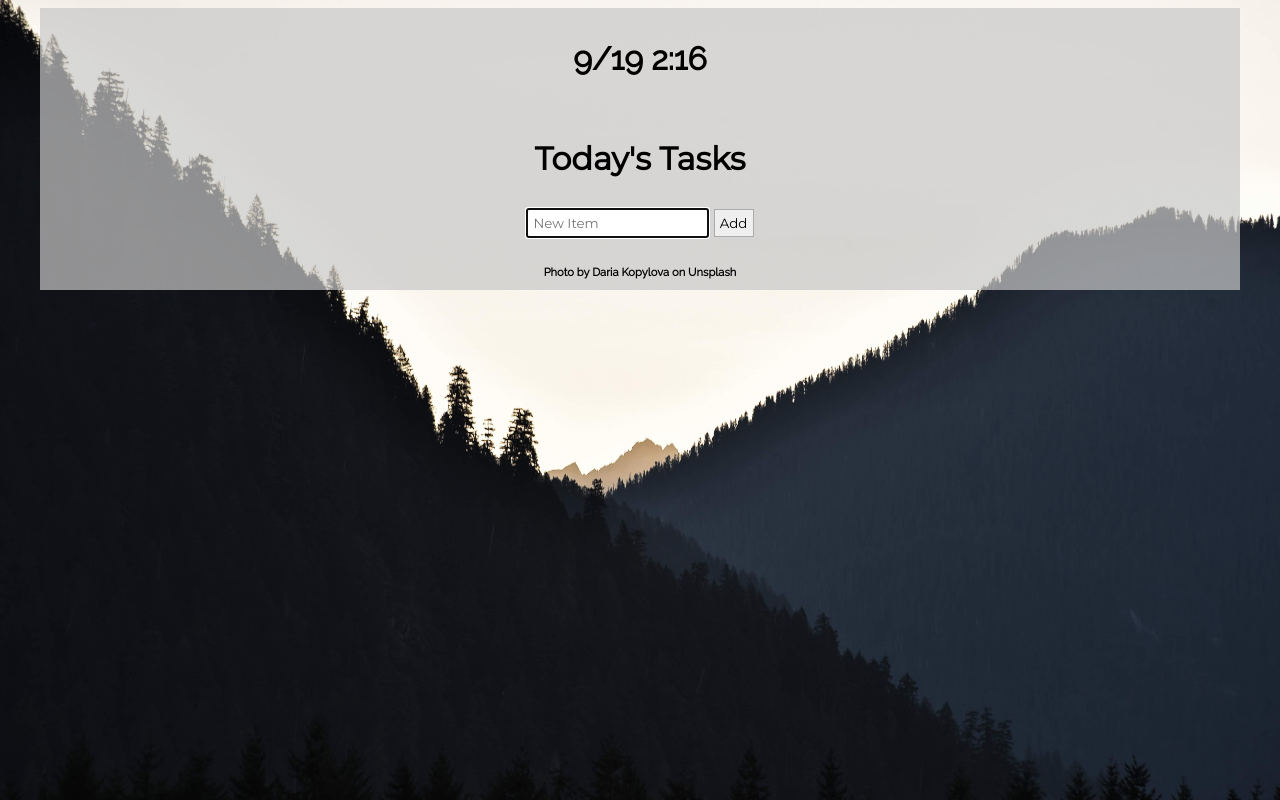
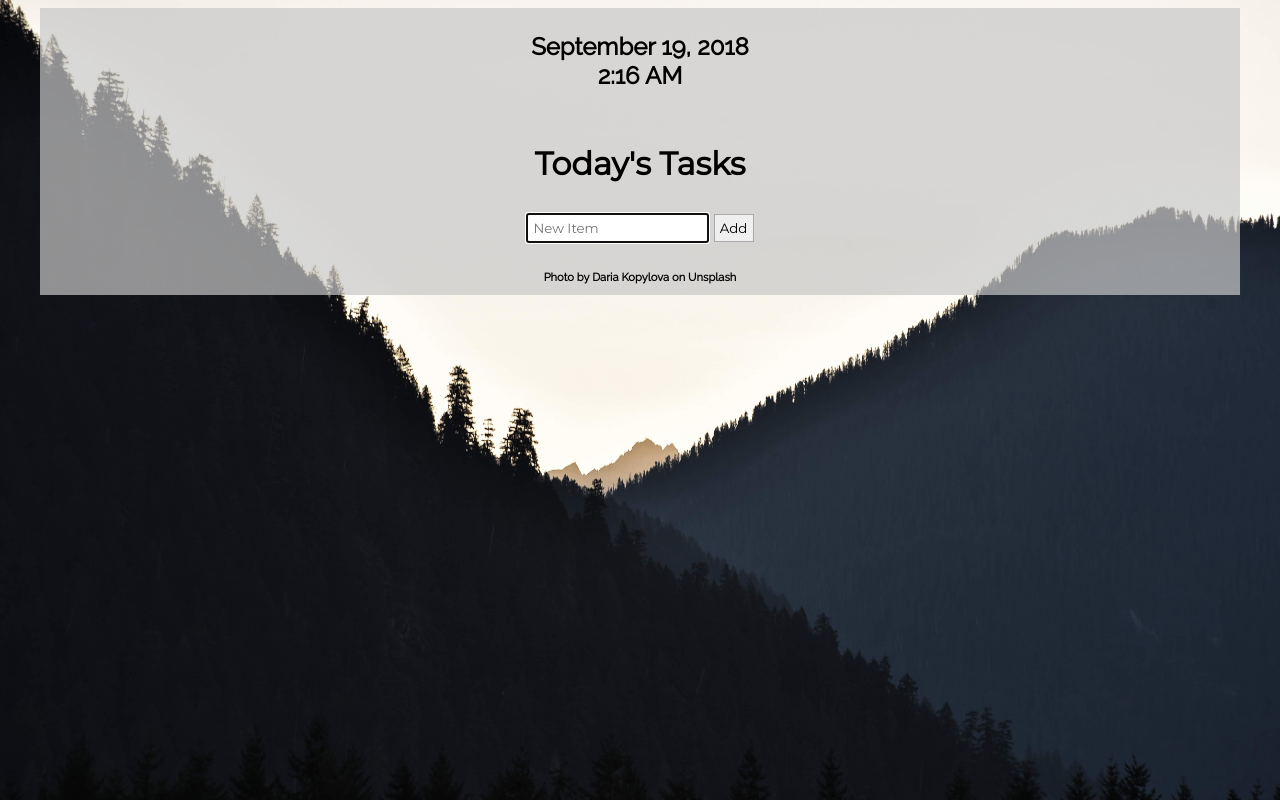
Before and after one commit to mswanson-me/stay-focused, a plain HTML site: page index.html in a window 1280 px wide. Drawn offline with nearby package versions, Linux system fonts and the light colour scheme.

Commit message:
adjust font sizes, date/time format

```diff
--- a/index.js
+++ b/index.js
@@ -1,5 +1,20 @@
 let listContent = '';
 let LISTITEMS = [];
+
+const MONTHS = [
+  'January',
+  'February',
+  'March',
+  'April',
+  'May',
+  'June',
+  'July',
+  'August',
+  'September',
+  'October',
+  'November',
+  'December'
+];
 
 if (localStorage.length > 0){
   for (let i = 0; i < localStorage.length; i++){
@@ -18,16 +33,23 @@ function syncLocalStorage(){
 
 function renderDateTime(){
   let time = new Date();
-  let month = time.getMonth() + 1;
+  let year = time.getFullYear();
+  let month = MONTHS[time.getMonth()];
   let day = time.getDate();
   let hours = time.getHours();
   let mins = time.getMinutes();
+  let amPm = 'AM';
+
+  if (hours > 12){
+    hours = hours - 12;
+    amPm = 'PM'
+  };
 
   if (mins < 10){
     mins = '0' + mins;
-  }
+  };
 
-  $('.date').html(`${month}/${day} ${hours}:${mins}`);
+  $('.date').html(`${month} ${day}, ${year} <br /> ${hours}:${mins} ${amPm}`);
 }
 
 function addNewItem(item){
@@ -35,7 +57,6 @@ function addNewItem(item){
   o.item = item;
   o.checked = false;
   LISTITEMS.push(o);
-  console.log('item added...');
 }
 
 function populateList(){
--- a/main.css
+++ b/main.css
@@ -14,7 +14,7 @@ body {
 
 .date {
   text-align: center;
-  font-size: 2em;
+  font-size: 1.5em;
 }
 
 legend {
@@ -41,6 +41,7 @@ button {
 
 li {
   width: 100%;
+  font-size: 20px;
   padding: 5px;
   display: flex;
   justify-content: space-between;
```
